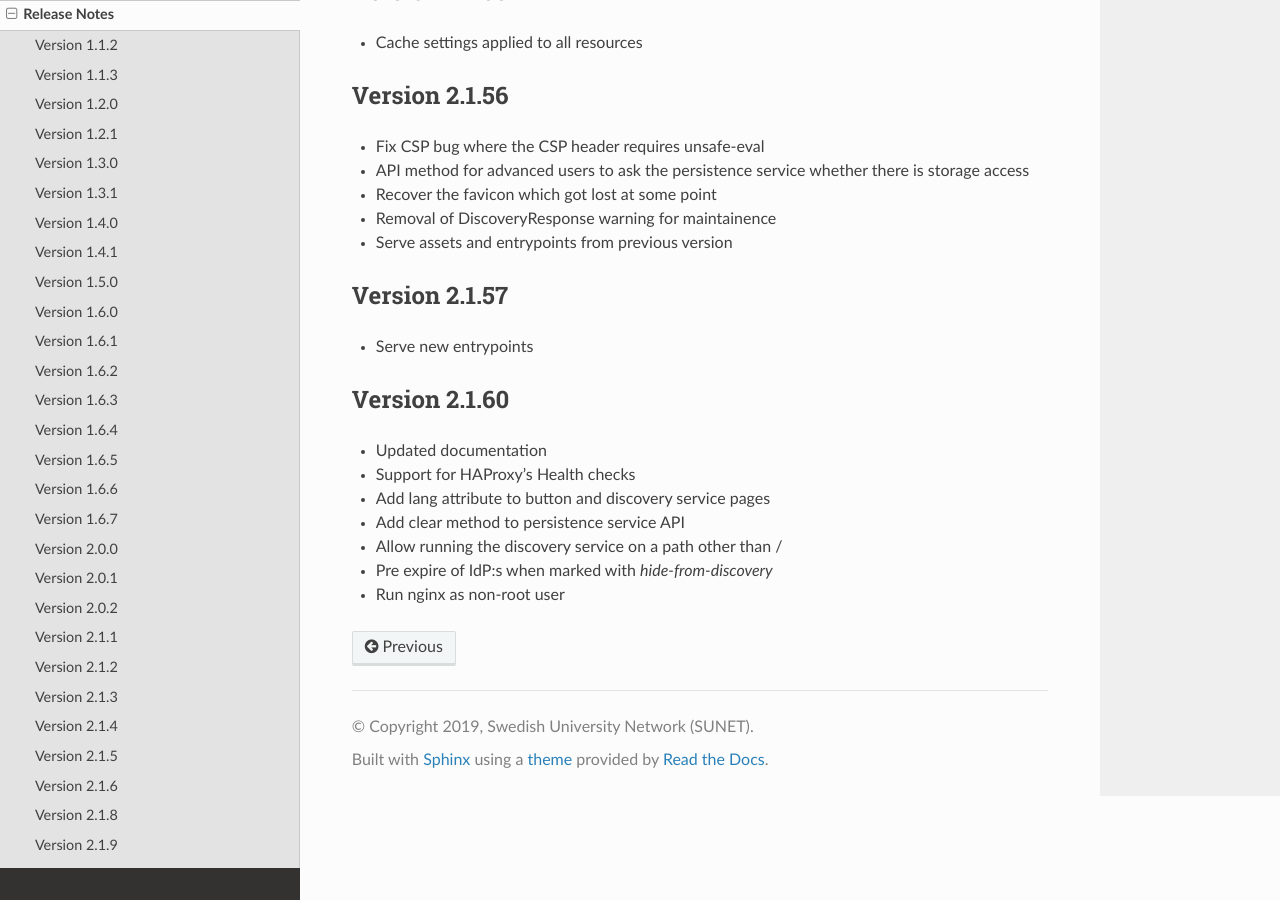
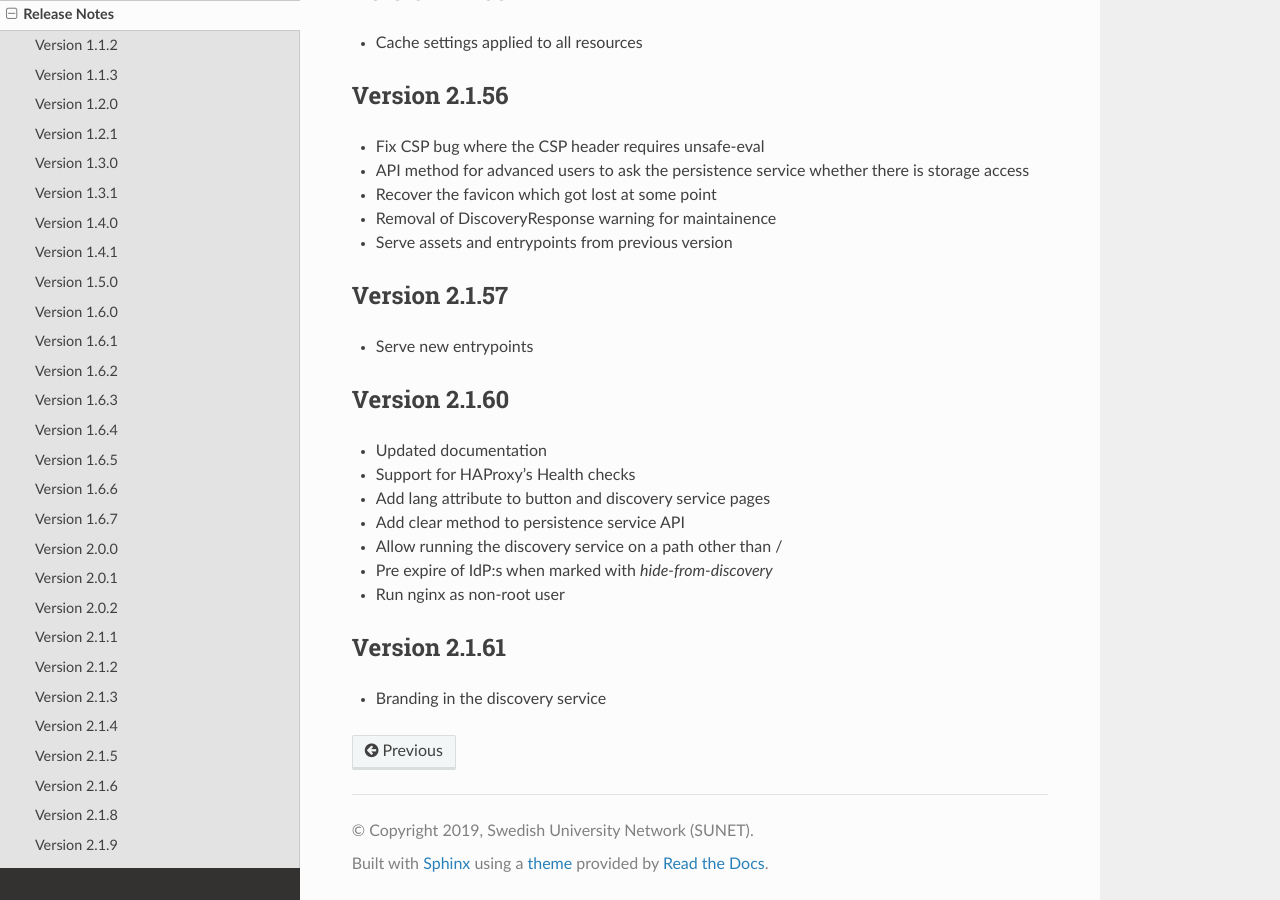
Before and after one commit to TheIdentitySelector/thiss-js, a Sphinx documentation site: the page built from docs/releasenotes.rst, in a window 1280 px wide and 900 px high, scrolled down 6545 px. Built offline with Sphinx 7.4.7 and the Read the Docs theme 3.1.0, drawn with Linux system fonts in a browser that asks for light colours.

Commit message:
bump version to 2.1.61

```diff
--- a/docs/conf.py
+++ b/docs/conf.py
@@ -26,7 +26,7 @@ author = u'Leif Johansson'
 # The short X.Y version
 version = u'2.1'
 # The full version, including alpha/beta/rc tags
-release = u'2.1.60'
+release = u'2.1.61'
 js_source_path = '../src'
 
 # -- General configuration ---------------------------------------------------
--- a/docs/releasenotes.rst
+++ b/docs/releasenotes.rst
@@ -332,3 +332,8 @@
 * Allow running the discovery service on a path other than /
 * Pre expire of IdP:s when marked with `hide-from-discovery`
 * Run nginx as non-root user
+
+Version 2.1.61
+--------------
+
+* Branding in the discovery service
--- a/package.json
+++ b/package.json
@@ -1,6 +1,6 @@
 {
   "name": "@theidentityselector/thiss",
-  "version": "2.1.60",
+  "version": "2.1.61",
   "description": "The Identity Selector",
   "main": "index.js",
   "private": false,
```
Also changed, not shown: 2 other files.
